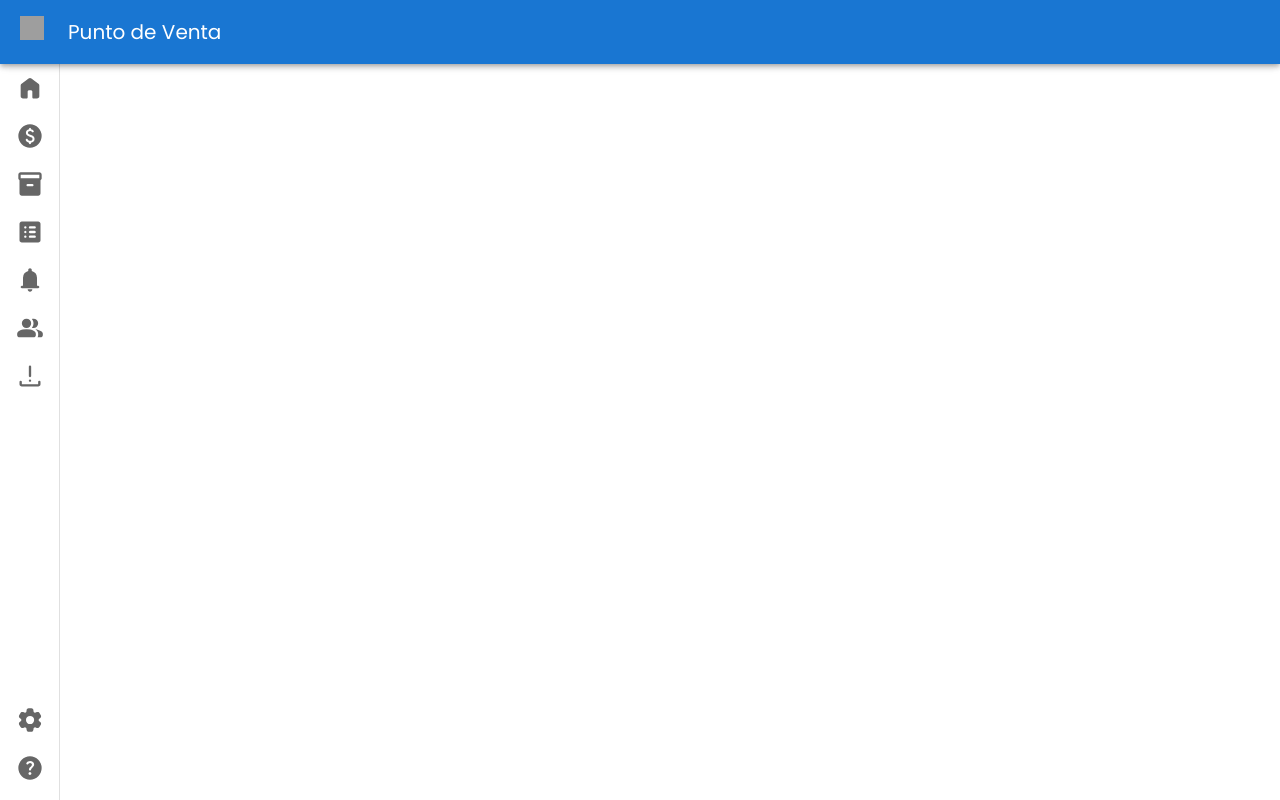
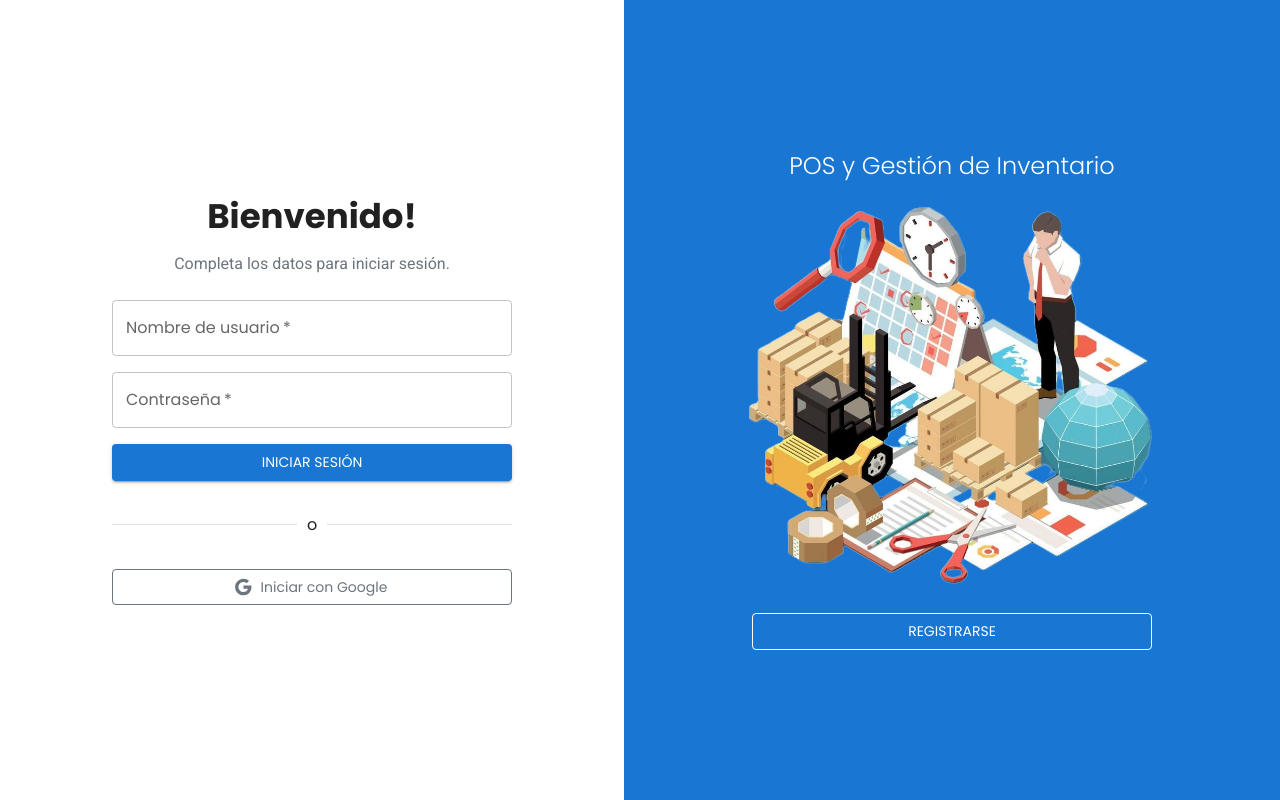
Before and after one commit to benyhi/POS, a React (Vite) app in the folder front/: page /login in a window 1280 px wide. Before the commit this address had no page. Built offline with nearby package versions, Linux system fonts and the light colour scheme; grey boxes are pictures that could not be loaded.

Commit message:
feat: Create Login and Register form

```diff
--- a/front/src/components/App.jsx
+++ b/front/src/components/App.jsx
@@ -1,7 +1,7 @@
-import React from 'react'
-import { BrowserRouter as Router, Routes, Route } from 'react-router-dom';
+import React from 'react';
+import { BrowserRouter as Router, Routes, Route, useLocation } from 'react-router-dom';
 import { Box } from '@mui/material';
-import Navbar from '../components/Navbar'
+import Navbar from '../components/Navbar';
 import Home from '../views/Home';
 import Sale from '../views/Sale';
 import Inventory from '../views/Inventory';
@@ -11,20 +11,26 @@ import Users from '../views/Users';
 import Settings from '../views/Settings';
 import Help from '../views/Help';
 import Reports from '../views/Reports';
+import Login from '../views/Login';
 
 import { useNavbarStore } from '../store';
 
-export default function App() {
+// Component that renders the main layout of the app
+function AppLayout() {
   const { isNavbarOpen, drawerWidth } = useNavbarStore();
+  const location = useLocation();
+
+  // Show navbar only if the current path is not '/login'
+  const shouldShowNavbar = location.pathname !== '/login';
 
   return (
-    <Router>
-      <Navbar />
+    <>
+      {shouldShowNavbar && <Navbar />}
       <Box
         sx={{
-          marginLeft: isNavbarOpen ? `${drawerWidth}px` : '60px',
-          marginTop: '64px',
-          padding: '20px',
+          marginLeft: shouldShowNavbar ? (isNavbarOpen ? `${drawerWidth}px` : '60px') : '0px',
+          marginTop: shouldShowNavbar ? '64px' : '0px',
+          padding: shouldShowNavbar ? '20px' : '0px',
           transition: 'margin-left 0.3s',
         }}
       >
@@ -38,8 +44,18 @@ export default function App() {
           <Route path="/reports" element={<Reports />} />
           <Route path="/settings" element={<Settings />} />
           <Route path="/help" element={<Help />} />
+          <Route path="/login" element={<Login />} />
         </Routes>
       </Box>
+    </>
+  );
+}
+
+// Componente principal envuelto en Router
+export default function App() {
+  return (
+    <Router>
+      <AppLayout />
     </Router>
   );
 }
--- a/front/src/utils/theme.js
+++ b/front/src/utils/theme.js
@@ -10,7 +10,13 @@ const theme = createTheme({
   },
   palette: {
     primary: {
-      main: '#1976d2',  // Color primario
+      main: '#1976d2',  // Primary Color
+      text: '#6C757D',  // Text Color
+      cta:  '#007BFF',
+      success: '#28a745',
+      warning: '#ffc107',
+      danger: '#dc3545',
+      backkground: '#F5F5F5',
     },
     secondary: {
       main: '#ffffff',  // Color secundario
--- /dev/null
+++ b/front/src/views/Login.jsx
@@ -0,0 +1,174 @@
+import React, { useState } from 'react';
+import { Box, Typography, TextField, Button, Divider, CssBaseline } from '@mui/material';
+import { ThemeProvider } from '@emotion/react';
+import theme from '../utils/theme';
+import GoogleIcon from '@mui/icons-material/Google';
+
+export default function Login() {
+  const [isRegistering, setIsRegistering] = useState(false);
+
+  const toggleForm = () => setIsRegistering(!isRegistering);
+
+  const handleSubmit = (event) => {
+    event.preventDefault();
+    const data = new FormData(event.currentTarget);
+    console.log({
+      username: data.get('username'),
+      password: data.get('password'),
+    });
+  };
+
+  return (
+    <ThemeProvider theme={theme}>
+      <CssBaseline />
+      <Box
+        sx={{
+          display: 'flex',
+          flexDirection: 'row',
+          minHeight: '100vh',
+          position: 'relative',
+          overflow: 'hidden',
+        }}
+      >
+        {/* Form section */}
+        <Box
+          sx={{
+            flex: 1,
+            display: 'flex',
+            justifyContent: 'center',
+            alignItems: 'center',
+            flexDirection: 'column',
+            backgroundColor: 'primary.background',
+            padding: 2,
+            transform: isRegistering ? 'translateX(100%)' : 'translateX(0)',
+            transition: 'transform 0.6s ease-in-out',
+          }}
+        >
+          <Box
+            component="form"
+            onSubmit={handleSubmit}
+            sx={{
+              width: '80%',
+              maxWidth: '400px',
+              display: 'flex',
+              flexDirection: 'column',
+              gap: 2,
+              textAlign: 'center',
+            }}
+          >
+            <Typography variant="h4" sx={{ fontWeight: 'bold', fontFamily: 'Poppins' }}>
+              {isRegistering ? 'Crear una cuenta' : 'Bienvenido!'}
+            </Typography>
+            <Typography
+              variant="body1"
+              color="primary.text"
+              fontFamily={'Roboto'}
+              sx={{ mb: 1 }}
+            >
+              {isRegistering
+                ? 'Completa los datos para registrarte.'
+                : 'Completa los datos para iniciar sesión.'}
+            </Typography>
+            <TextField
+              label={isRegistering ? 'Nombre completo' : 'Nombre de usuario'}
+              name="username"
+              variant="outlined"
+              fullWidth
+              required
+            />
+            {isRegistering && (
+              <TextField
+                label="Correo Electrónico"
+                name="email"
+                type="email"
+                variant="outlined"
+                fullWidth
+                required
+              />
+            )}
+            <TextField
+              label="Contraseña"
+              name="password"
+              type="password"
+              variant="outlined"
+              fullWidth
+              required
+            />
+            {isRegistering && (
+              <TextField
+                label="Confirma tu contraseña"
+                name="confirmPassword"
+                type="password"
+                variant="outlined"
+                fullWidth
+                required
+              />
+            )}
+            <Button type="submit" variant="contained" color="primary" fullWidth>
+              {isRegistering ? 'Registrarse' : 'Iniciar Sesión'}
+            </Button>
+            <Divider sx={{ my: 2 }}>o</Divider>
+            <Button
+              variant="outlined"
+              fullWidth
+              startIcon={<GoogleIcon />}
+              sx={{
+                borderColor: '#6c757d',
+                color: '#6c757d',
+                textTransform: 'none',
+              }}
+            >
+              {isRegistering ? 'Registrarse con Google' : 'Iniciar con Google'}
+            </Button>
+          </Box>
+        </Box>
+
+        {/* Image section */}
+        <Box
+          sx={{
+            flex: 1,
+            display: 'flex',
+            justifyContent: 'center',
+            alignItems: 'center',
+            flexDirection: 'column',
+            backgroundColor: 'primary.main',
+            color: 'white',
+            textAlign: 'center',
+            padding: 4,
+            transform: isRegistering ? 'translateX(-100%)' : 'translateX(0)',
+            transition: 'transform 0.6s ease-in-out',
+          }}
+        >
+          <Typography
+            variant="h5"
+            sx={{ fontFamily: 'Poppins', fontWeight: 'light', mb: 2 }}
+          >
+            POS y Gestión de Inventario
+          </Typography>
+          <img
+            src="./assets/images/login_register.png"
+            alt="Gestión de inventario"
+            style={{ maxWidth: '70%', height: 'auto' }}
+          />
+          <Button
+            type="button"
+            variant="outlined"
+            onClick={toggleForm}
+            fullWidth
+            sx={{
+              borderColor: '#ffffff',
+              color: '#ffffff',
+              maxWidth: '400px',
+              mt: 3,
+              '&:hover': {
+                backgroundColor: '#ffffff50',
+              },
+            }}
+          >
+            {isRegistering ? 'Iniciar Sesión' : 'Registrarse'}
+          </Button>
+        </Box>
+      </Box>
+    </ThemeProvider>
+  );
+}
```
Also changed, not shown: front/src/assets/images/login_register.png (added).
